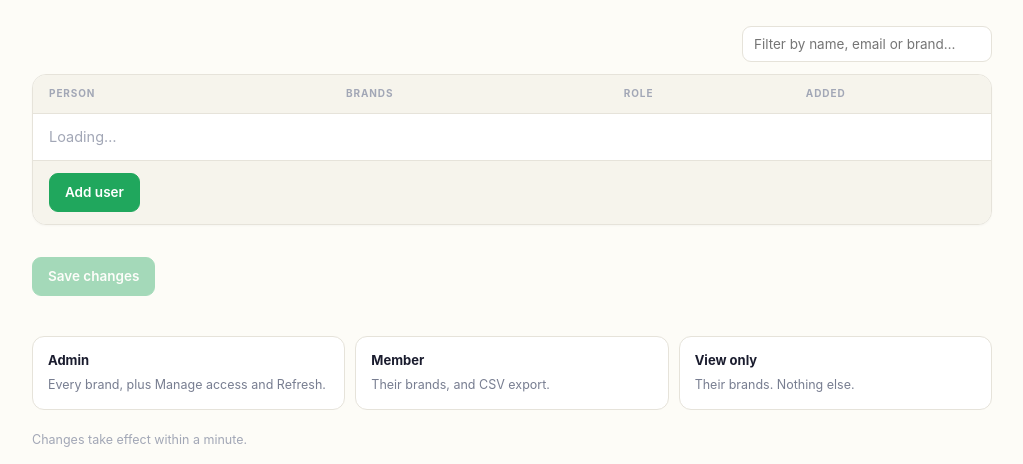
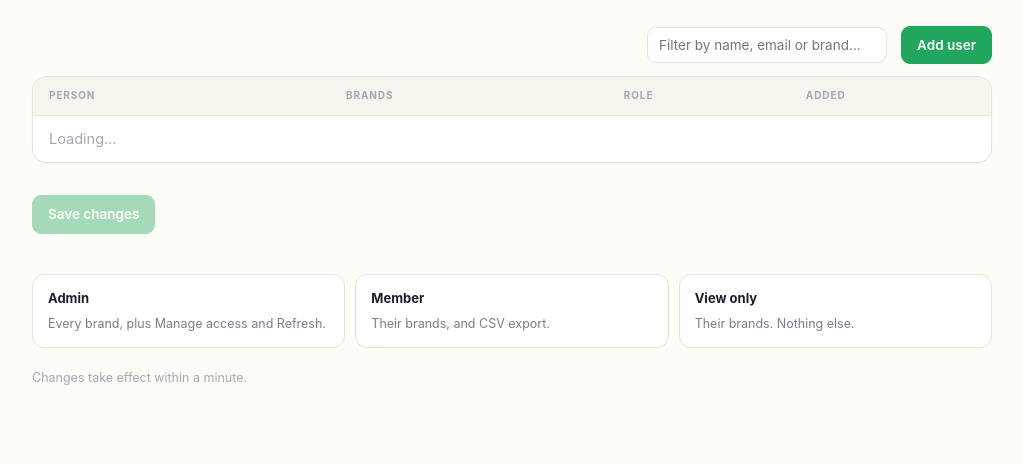
Before and after one commit to krishnaprasun/postly-cpt-dashboard, a Flask app: template templates/users.html in a window 1280 px wide. Shown: the part 57-521 px from the top of the page, without its empty margins (128-1151 px from the left). Run offline with Flask 3, Linux system fonts and the light colour scheme; the template is opened without the code that fills it, so the values that code supplies are empty; some libraries are stand-ins or nearby versions.

Commit message:
Add user belongs at the top
It sat under the last row, so adding someone meant scrolling past everyone already
there. It is the page's primary action and now sits with the summary and the filter,
above the table.

Co-Authored-By: Claude Opus 5 (1M context) <noreply@anthropic.com>
Claude-Session: https://claude.ai/code/session_01NeNpt4ygZ3GBvwVMj52wAr

```diff
--- a/templates/users.html
+++ b/templates/users.html
@@ -42,7 +42,7 @@ tr.new td{background:var(--accent-lt)}
 .bar{display:flex;align-items:center;gap:14px;margin:0 0 12px;flex-wrap:wrap}
 .tally{font-size:13px;color:var(--muted)}
 .tally .going{color:var(--bad);font-weight:600}
-#q{margin-left:auto;min-width:250px;font:inherit;font-size:13.5px;padding:7px 11px;
+#q{margin-left:auto;min-width:230px;font:inherit;font-size:13.5px;padding:7px 11px;
   border:1px solid var(--line);border-radius:9px;background:var(--white);color:var(--ink)}
 #q:focus{outline:0;border-color:var(--accent);box-shadow:0 0 0 3px var(--accent-lt)}
 
@@ -98,8 +98,6 @@ input:focus,select:focus{outline:0;border-color:var(--accent);
 .btn:disabled{opacity:.4;cursor:default}
 .btn.rm{color:var(--muted)}
 .btn.rm:hover{color:var(--bad);background:var(--badlt);border-color:#EBC7C2}
-.addrow{display:flex;gap:10px;align-items:center;flex-wrap:wrap;padding:12px 16px;
-  background:var(--panel);border-top:1px solid var(--line)}
 
 .scrim{position:fixed;inset:0;background:rgba(26,28,46,.34);z-index:40}
 .modal{position:fixed;z-index:41;top:50%;left:50%;transform:translate(-50%,-50%);
@@ -153,6 +151,7 @@ input:focus,select:focus{outline:0;border-color:var(--accent);
     <div class="tally" id="tally"></div>
     <input type="search" id="q" placeholder="Filter by name, email or brand…"
            autocomplete="off" spellcheck="false">
+    <button class="btn go" id="openAdd">Add user</button>
   </div>
 
   <div class="card">
@@ -163,9 +162,6 @@ input:focus,select:focus{outline:0;border-color:var(--accent);
       </tr></thead>
       <tbody id="rows"><tr><td colspan="5" class="muted">Loading…</td></tr></tbody>
     </table>
-    <div class="addrow">
-      <button class="btn go" id="openAdd">Add user</button>
-    </div>
   </div>
 
   <!-- A dialog, because five fields in a table footer is a form pretending not to be
```
